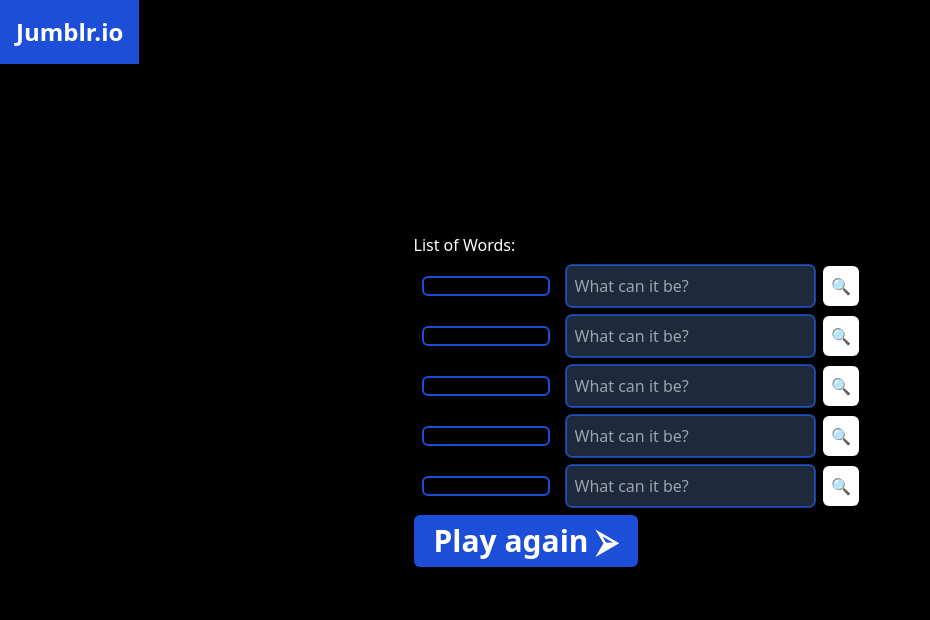
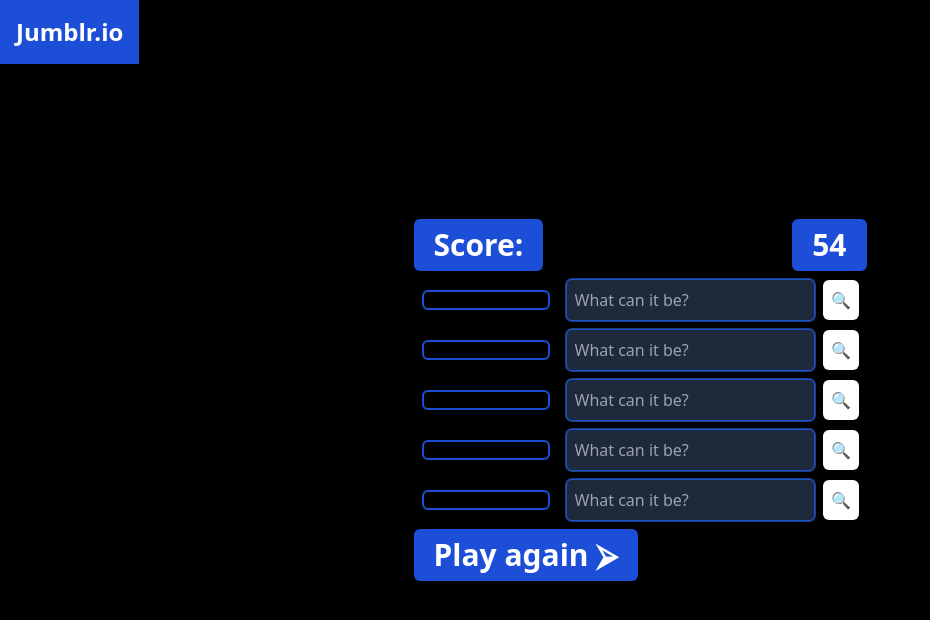
Before and after one commit to Abhinav-Chdhary/jumblr, a React (Create React App) app: page /run in a window 1280 px wide. Shown: the top 620 px of the page, without its empty margins (0-930 px from the left). Built offline with nearby package versions, Linux system fonts and the light colour scheme.

Commit message:
Update Rungame.js
1 minute timer and styling update

```diff
--- a/src/pages/Rungame.js
+++ b/src/pages/Rungame.js
@@ -1,14 +1,30 @@
-import React from "react";
+import React, { useEffect, useState } from "react";
 import { Link } from "react-router-dom";
 import { useWordContext } from "../components/WordContext";
 import CheckerBox from "../components/CheckerBox";
 
 export default function Rungame() {
+  const [timer, setTimer] = useState(59);
   const { originalWords } = useWordContext();
   const { jumbledWords } = useWordContext();
+  useEffect(() => {
+    const timerId = setInterval(() => {
+      setTimer((prevTime) => prevTime - 1);
+    }, 1000);
+
+    return () => clearInterval(timerId);
+  }, []);
+
   return (
     <div>
-      <h3>List of Words:</h3>
+      <div className="flex justify-between">
+        <h3 className="bg-blue-700 text-3xl font-bold py-2 px-5 rounded-md hover:bg-blue-800 active:bg-blue-600">
+          Score:
+        </h3>
+        <h1 className="bg-blue-700 text-3xl font-bold py-2 px-5 rounded-md hover:bg-blue-800 active:bg-blue-600">
+          {timer}
+        </h1>
+      </div>
       <CheckerBox question={jumbledWords[0]} answer={originalWords[0]} />
       <CheckerBox question={jumbledWords[1]} answer={originalWords[1]} />
       <CheckerBox question={jumbledWords[2]} answer={originalWords[2]} />
```
